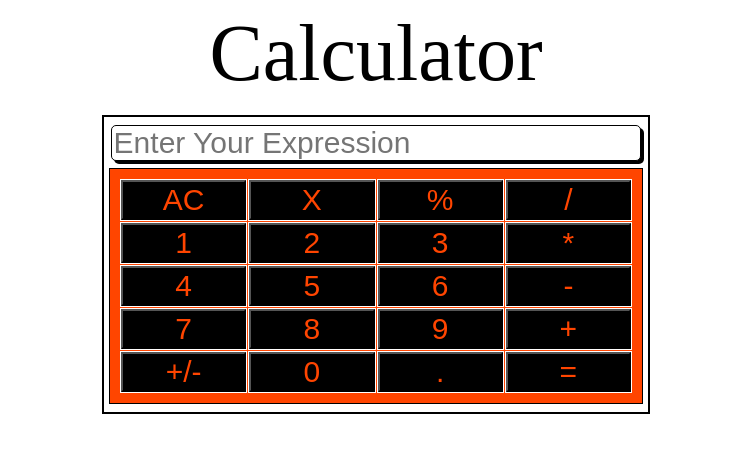
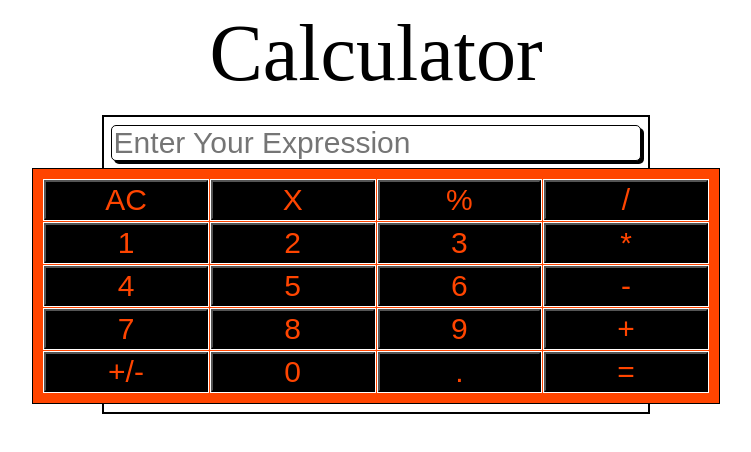
Before and after one commit to RishabCSS/workshop-solutions, a plain HTML site: page index.html in a window 1280 px wide. Shown: the whole page, without its empty margins (264-1015 px from the left). Drawn offline with Linux system fonts and the light colour scheme.

Commit message:
Update Calculator.css

```diff
--- a/Calculator.css
+++ b/Calculator.css
@@ -2,8 +2,9 @@
     display: grid;
     grid-template-columns:repeat(4,1fr);
     gap: 1px;
-    max-height: 50vh;
-    width: 40vw;
+    max-height: 52vh;
+    max-width:52vw ;
+    width: 52vw;
     padding: 10px;
     border-color: blue;
     background-color: orangered;
```
